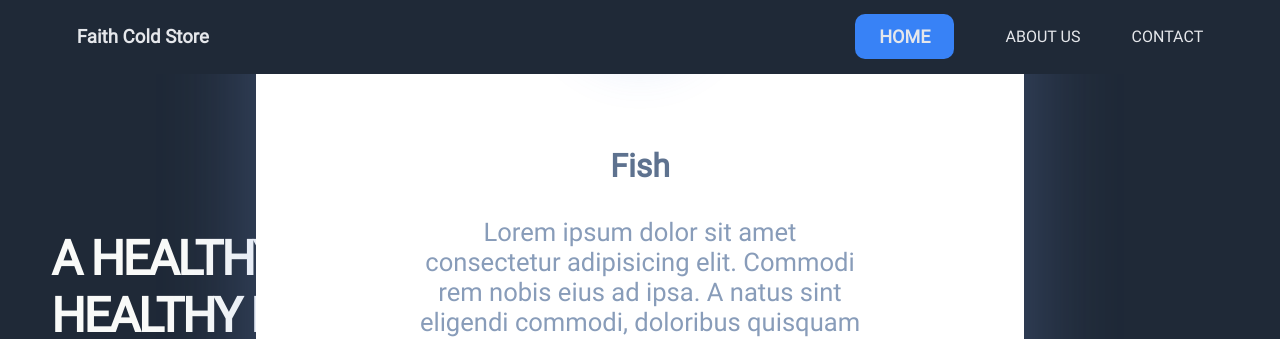
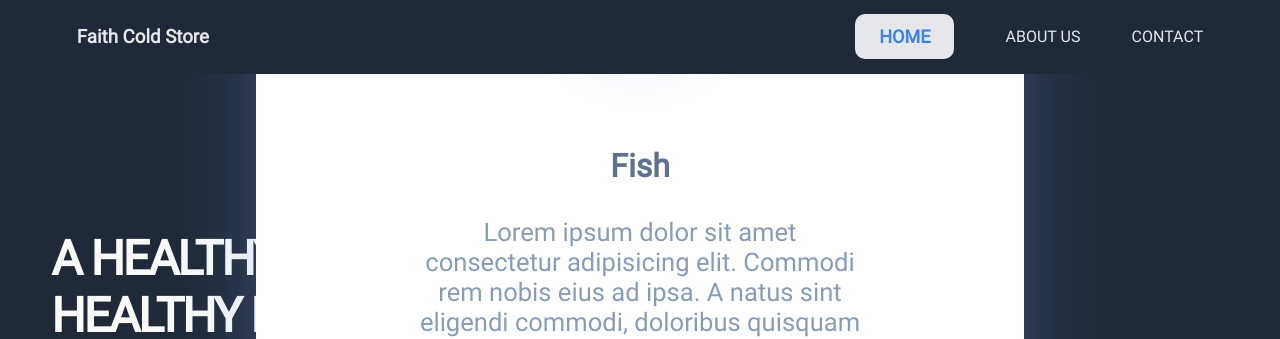
Before and after one commit to kudawoo2002/Template, a plain HTML site: page index.html in a window 1280 px wide. In both pictures the pointer is over the link "HOME". Shown: the top 339 px of the page. Drawn offline with Linux system fonts and the light colour scheme.

Commit message:
update head link css

```diff
--- a/css/styles.css
+++ b/css/styles.css
@@ -57,6 +57,7 @@ footer {
   text-decoration: none;
   color: #e5e7eb;
   cursor: pointer;
+  /* transition: all 1s; */
 }
 
 @keyframes moveInLeft {
@@ -150,6 +151,20 @@ h1 {
   text-decoration: none;
   color: #e5e7eb;
   cursor: pointer;
+}
+
+.navbar-link:hover,
+.navbar-link:active {
+  text-decoration: none;
+  background-color: #e5e7eb;
+  color: #3882f6;
+  padding: 12px 24px;
+
+  border: none;
+  border-radius: 10px;
+
+  font-size: 18px;
+  font-weight: bold;
 }
 
 .btn-animation {
```
